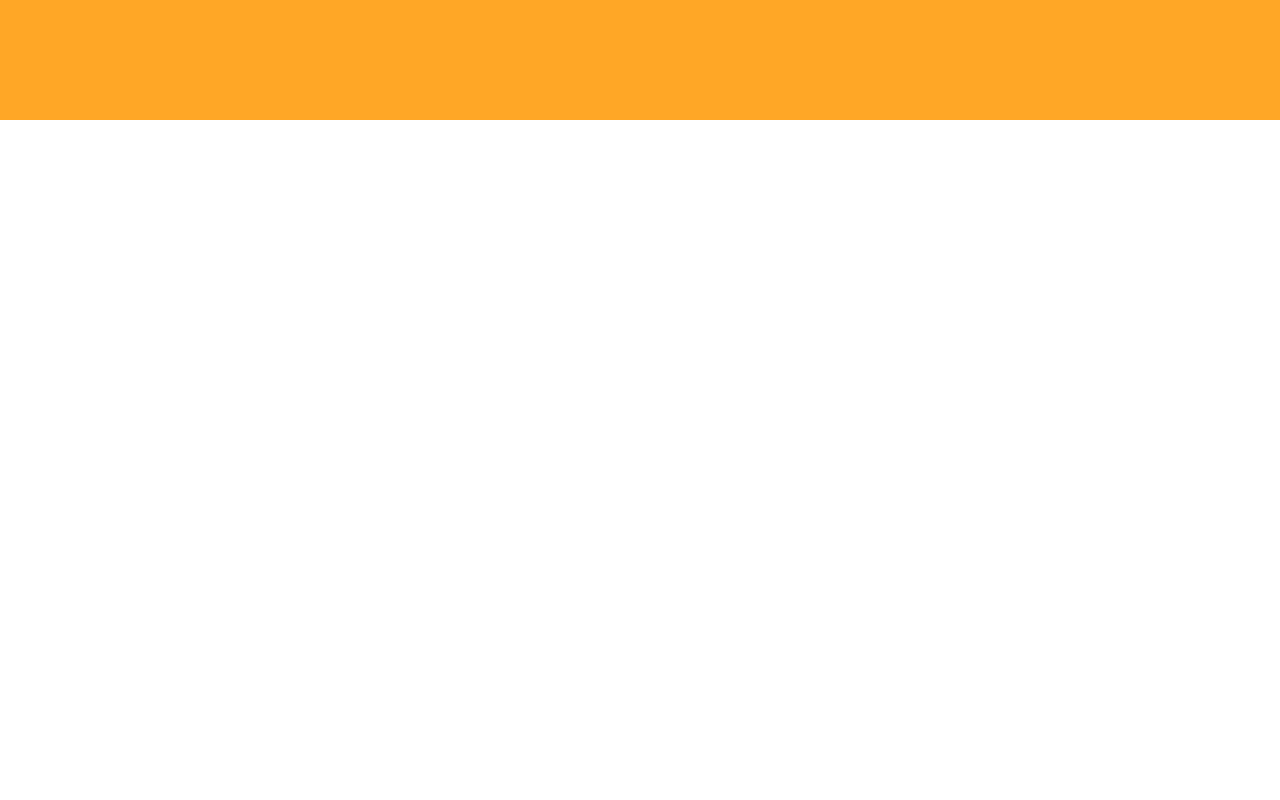
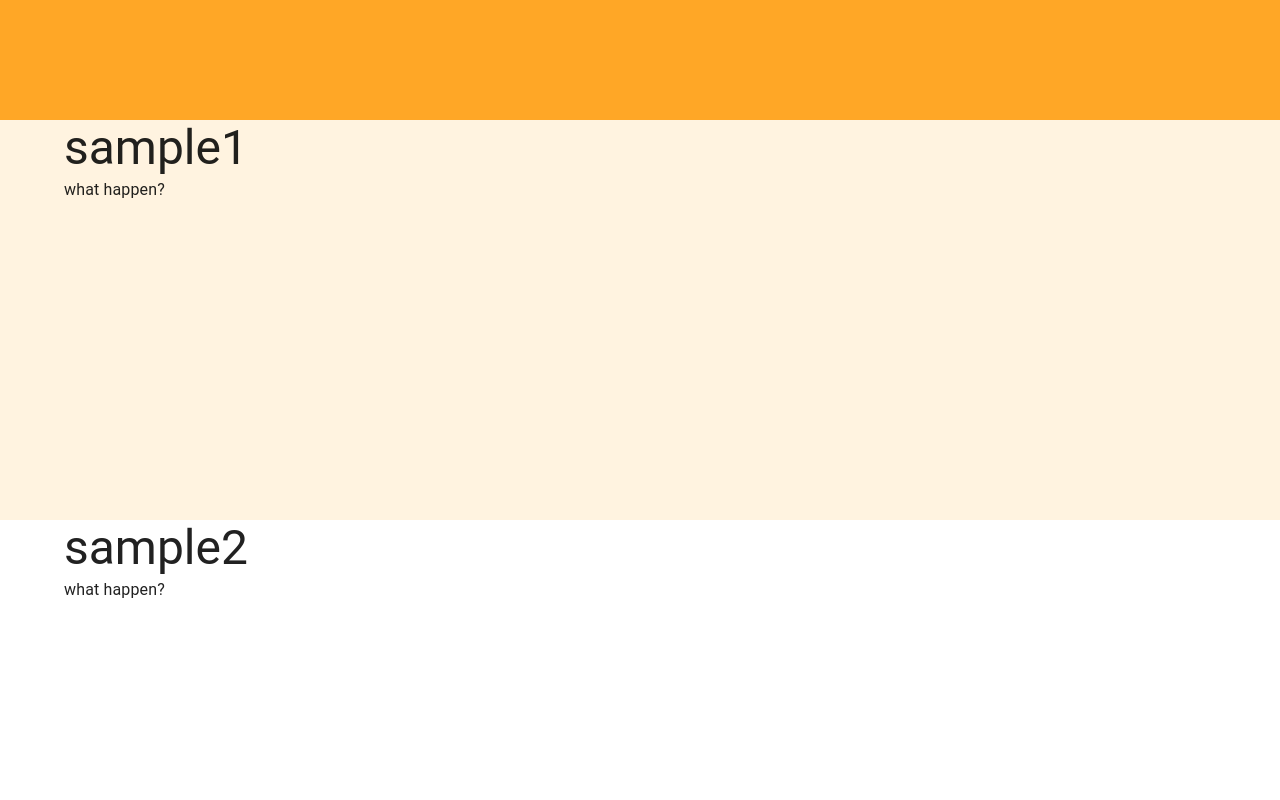
Before and after one commit to hotter6163/welcul, a Next.js app: page / in a window 1280 px wide. Shown: the part 680-1480 px from the top of the page. Before the commit the page ends 800 px from the top, so only its background shows below. Built offline with nearby package versions, Linux system fonts and the light colour scheme.

Commit message:
jsonのデータを表示

```diff
--- a/src/pages/index.tsx
+++ b/src/pages/index.tsx
@@ -25,7 +25,21 @@ type DisplayItem = {
 }
 
 const Page: NextPage<{ displayItems: DisplayItem[] }> = ({ displayItems }) => {
-  console.log(displayItems)
+  const renderedItems = displayItems.map((item, index) => (
+    <Box
+      key={item.id}
+      component="section"
+      sx={{
+        bgcolor: `${index % 2 === 0 ? "background.base" : "" }`,
+        height: '50vh'
+      }}
+    >
+      <Container fixed>
+        <Typography variant="h3">{item.title}</Typography>
+        <Typography variant="subtitle1">{item.text}</Typography>
+      </Container>
+    </Box>
+  ))
 
   return wrapInLayout('top',
     <Box component="main">
@@ -62,6 +76,7 @@ const Page: NextPage<{ displayItems: DisplayItem[] }> = ({ displayItems }) => {
           </Grid>
         </Grid>
       </Container>
+      {renderedItems}
     </Box>
   )
 }
```
